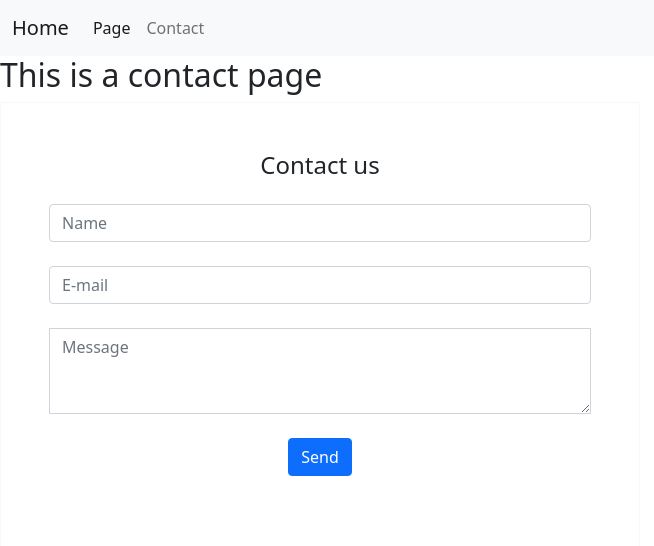
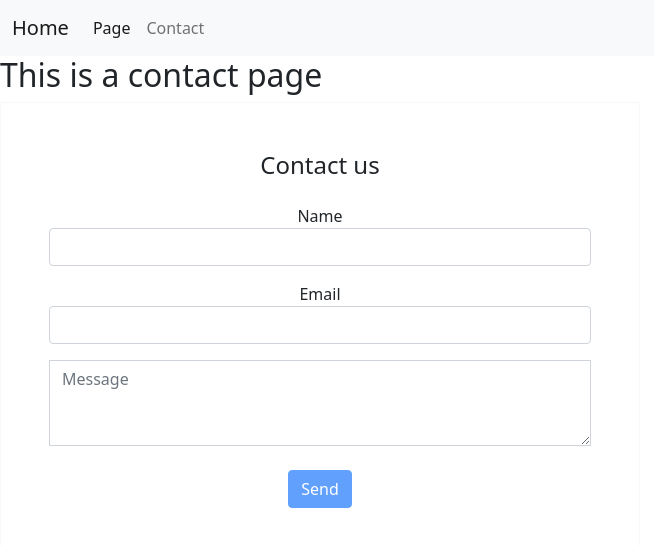
Before and after one commit to inbalj/basic-website, an Angular app: page /contact in a window 1280 px wide. Shown: the top 546 px of the page, without its empty margins (0-654 px from the left). Built offline with nearby package versions, Linux system fonts and the light colour scheme.

Commit message:
fix form validations

```diff
--- a/src/app/app.component.ts
+++ b/src/app/app.component.ts
@@ -1,6 +1,8 @@
 import { Component } from '@angular/core';
 import { CommonModule } from '@angular/common';
 import { RouterOutlet } from '@angular/router';
+import { FormsModule } from '@angular/forms';
+
 import { HomeComponent } from './home/home.component';
 import { PageComponent } from './page/page.component';
 import { ContactFormComponent } from './contact-form/contact-form.component';
@@ -8,7 +10,7 @@ import { ContactFormComponent } from './contact-form/contact-form.component';
 @Component({
   selector: 'app-root',
   standalone: true,
-  imports: [CommonModule, RouterOutlet, HomeComponent, ContactFormComponent, PageComponent],
+  imports: [CommonModule, RouterOutlet,FormsModule, HomeComponent, ContactFormComponent, PageComponent],
   templateUrl: './app.component.html',
   styleUrl: './app.component.scss'
 })
--- a/src/app/contact-form/contact-form.component.html
+++ b/src/app/contact-form/contact-form.component.html
@@ -1,31 +1,47 @@
-<form class="text-center border border-light p-5" (ngSubmit)="onSubmit()" [formGroup]="contactForm">
+<form
+  [formGroup]="contactForm"
+  class="text-center border border-light p-5"
+  (ngSubmit)="onSubmit()"
+  >
   <p class="h4 mb-4">Contact us</p>
   <!-- Name -->
-  <input
-    type="text"
-    formControlName="contactFormName"
-    id="name"
-    class="form-control mb-4"
-     placeholder="Name"
-  >
+  <div class="form-group mb-3">
+    <label>Name</label>
+    <input
+      type="text"
+      name="name"
+      class="form-control"
+      formControlName = "name"
+      required
+    />
+    <div *ngIf="contactForm.get('name')?.hasError('required') && contactForm.get('name')?.touched"
+    class="text-danger">Name is required</div>
+  </div>
   <!-- Email -->
-  <input
-    type="email"
-    formControlName="contactFormEmail"
-    id="email"
-    class="form-control mb-4"
-    placeholder="E-mail"
-    >
+  <div class="form-group mb-3">
+    <label>Email</label>
+    <input
+      type="email"
+      class="form-control"
+      name="email"
+      formControlName = "email"
+      required
+    />
+    <div *ngIf="contactForm.get('email')?.hasError('required') && contactForm.get('email')?.touched"
+    class="text-danger">Email is required</div>
+     <div *ngIf="contactForm.get('email')?.hasError('email') && contactForm.get('email')?.touched"
+    class="text-danger">Invalid email format</div>
+  </div>
   <!-- Message -->
   <div class="form-group">
     <div class="form-group">
-      <textarea formControlName="contactFormMessage" class="form-control rounded-0" mdbInput id="exampleFormControlTextarea2"
+      <textarea formControlName="message" class="form-control rounded-0" id="message"
         rows="3" placeholder="Message"></textarea>
     </div>
   </div>
   <!-- Send button -->
   <button color="info" outline="true" block="true" class="btn btn-primary my-4"
-     type="submit">Send</button>
+     type="submit" [disabled]="!contactForm.valid">Send</button>
 </form>
 
 <div *ngIf="payLoad" class="form-row">
--- a/src/app/contact-form/contact-form.component.ts
+++ b/src/app/contact-form/contact-form.component.ts
@@ -1,29 +1,47 @@
-import { Component, OnInit } from '@angular/core';
+import { Component, OnInit} from '@angular/core';
 import { CommonModule } from '@angular/common';
-import { FormControl, FormGroup, ReactiveFormsModule, FormBuilder, Validators } from '@angular/forms';
+import { FormsModule, FormGroup, ReactiveFormsModule, FormBuilder, Validators} from '@angular/forms';
+
+
 
 @Component({
   selector: 'contact-form',
   standalone: true,
-  imports: [CommonModule, ReactiveFormsModule],
+  imports: [CommonModule, FormsModule, ReactiveFormsModule],
   templateUrl: './contact-form.component.html',
   styleUrl: './contact-form.component.scss'
 })
 export class ContactFormComponent implements OnInit {
-  contactForm! : FormGroup;
+
+  contactForm!: FormGroup;
   payLoad = '';
 
   constructor(private fb: FormBuilder) { }
 
   ngOnInit() {
-    this.contactForm = this.fb.group({
-      contactFormName: ['', Validators.required],
-      contactFormEmail: ['', [Validators.required, Validators.email]],
-      contactFormMessage: ['']
+
+     this.contactForm = this.fb.group({
+       name: ['', [ Validators.required,
+                    Validators.maxLength(50),
+                    Validators.pattern('^[a-zA-Z ]*$')]],
+       email: ['', [Validators.required, Validators.email]],
+       message: ['']
+     });
+
+     this.contactForm.statusChanges.subscribe(status => {
+      console.log('Form status:', status);
     });
   }
 
+
+
   onSubmit() {
-    this.payLoad = JSON.stringify(this.contactForm.value);
+    if (this.contactForm.valid) {
+      this.payLoad = JSON.stringify(this.contactForm.value);
+    }
+    else{
+     console.log('Form is invalid. Please check the fields.');
+    }
+
   }
 }
```
